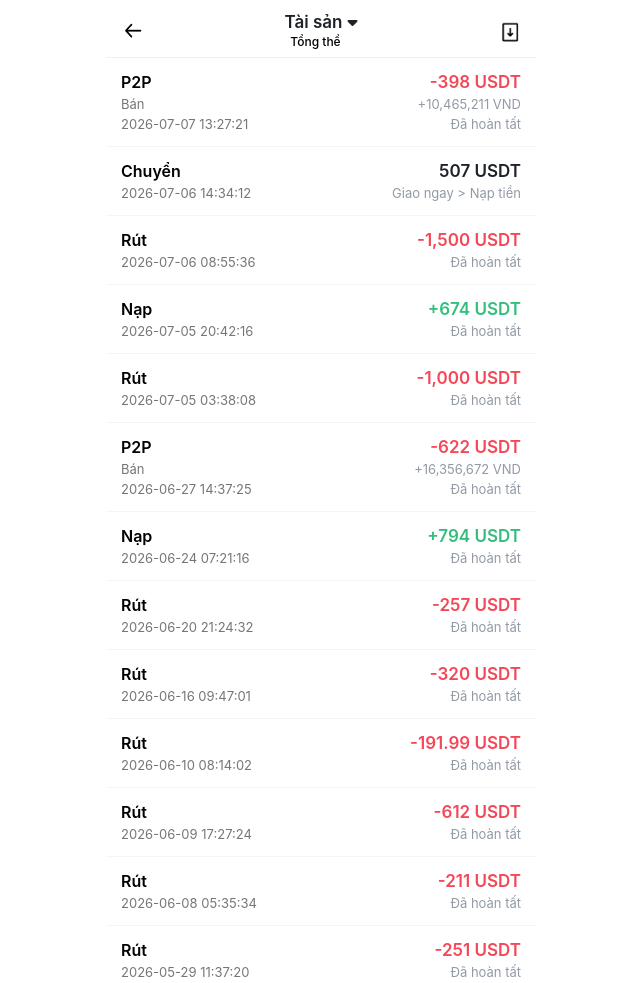
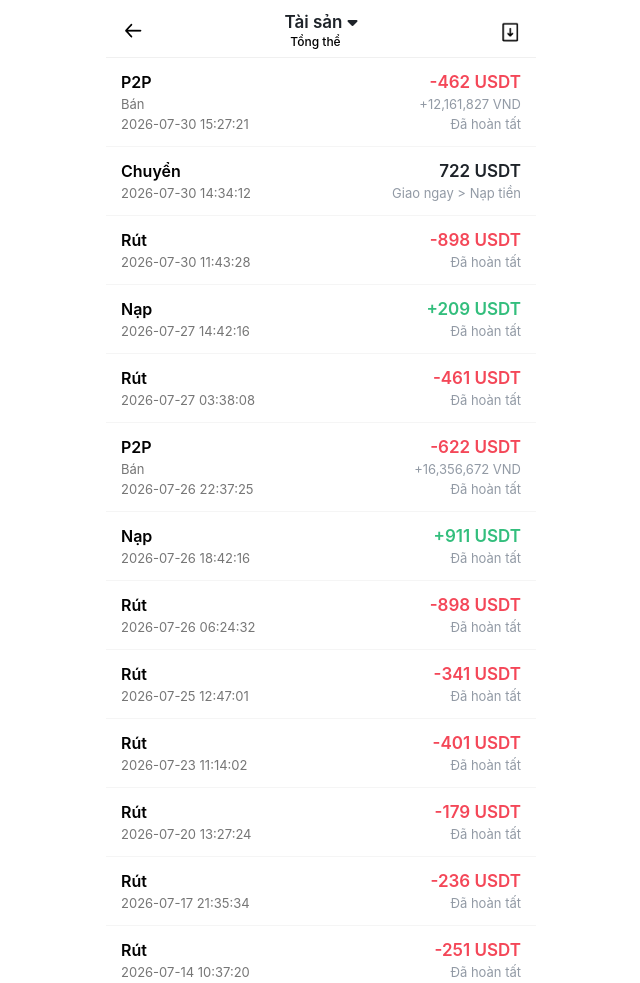
Before and after one commit to Duythang220911/binance, a React app: page assets-history.html in a window 1280 px wide. Shown: the top 983 px of the page, without its empty margins (319-959 px from the left). Built offline with nearby package versions, Linux system fonts and the light colour scheme.

Commit message:
Update assets-history.html

```diff
--- a/assets-history.html
+++ b/assets-history.html
@@ -65,11 +65,11 @@
                 <div class="item-left">
                     <div class="item-name">P2P</div>
                     <div class="item-desc">Bán</div>
-                    <div class="item-time">2026-07-07 13:27:21</div>
+                    <div class="item-time">2026-07-30 15:27:21</div>
                 </div>
                 <div class="item-right">
-                    <div class="amount sell">-398 USDT</div>
-                    <div class="fiat-amount">+10,465,211 VND</div>
+                    <div class="amount sell">-462 USDT</div>
+                    <div class="fiat-amount">+12,161,827 VND</div>
                     <div class="status-done">Đã hoàn tất</div>
                 </div>
             </div>
@@ -78,10 +78,10 @@
             <div class="transaction-item">
                 <div class="item-left">
                     <div class="item-name">Chuyển</div>
-                    <div class="item-time">2026-07-06 14:34:12</div>
+                    <div class="item-time">2026-07-30 14:34:12</div>
                 </div>
                 <div class="item-right">
-                    <div class="amount transfer">507 USDT</div>
+                    <div class="amount transfer">722 USDT</div>
                     <div class="transfer-path">Giao ngay > Nạp tiền</div>
                 </div>
             </div>
@@ -89,10 +89,10 @@
                 <div class="item-left">
                     <div class="item-name">Rút</div>
                     <!-- <div class="item-desc">Bán</div> -->
-                    <div class="item-time">2026-07-06 08:55:36</div>
+                    <div class="item-time">2026-07-30 11:43:28</div>
                 </div>
                 <div class="item-right" >
-                    <div class="amount sell">-1,500 USDT</div>
+                    <div class="amount sell">-898 USDT</div>
                     <!-- <div class="fiat-amount">+5,000,000 VND</div> -->
                     <div class="status-done">Đã hoàn tất</div>
                 </div>
@@ -103,10 +103,10 @@
                 <div class="item-left">
                     <div class="item-name">Nạp</div>
                     <!-- <div class="item-desc">Nhận tiền mã hóa</div> -->
-                    <div class="item-time">2026-07-05 20:42:16</div>
+                    <div class="item-time">2026-07-27 14:42:16</div>
                 </div>
                 <div class="item-right">
-                    <div class="amount receive">+674 USDT</div>
+                    <div class="amount receive">+209 USDT</div>
                     <div class="user-id">Đã hoàn tất</div>
                 </div>
             </div>
@@ -115,10 +115,10 @@
                 <div class="item-left">
                     <div class="item-name">Rút</div>
                     <!-- <div class="item-desc">Bán</div> -->
-                    <div class="item-time">2026-07-05 03:38:08 </div>
+                    <div class="item-time">2026-07-27 03:38:08 </div>
                 </div>
                 <div class="item-right" >
-                    <div class="amount sell">-1,000 USDT</div>
+                    <div class="amount sell">-461 USDT</div>
                     <!-- <div class="fiat-amount">+5,000,000 VND</div> -->
                     <div class="status-done">Đã hoàn tất</div>
                 </div>
@@ -128,7 +128,7 @@
                 <div class="item-left">
                     <div class="item-name">P2P</div>
                     <div class="item-desc">Bán</div>
-                    <div class="item-time">2026-06-27 14:37:25</div>
+                    <div class="item-time">2026-07-26 22:37:25</div>
                 </div>
                 <div class="item-right">
                     <div class="amount sell">-622 USDT</div>
@@ -141,10 +141,10 @@
                 <div class="item-left">
                     <div class="item-name">Nạp</div>
                     <!-- <div class="item-desc">Nhận tiền mã hóa</div> -->
-                    <div class="item-time">2026-06-24 07:21:16</div>
+                    <div class="item-time">2026-07-26 18:42:16</div>
                 </div>
                 <div class="item-right">
-                    <div class="amount receive">+794 USDT</div>
+                    <div class="amount receive">+911 USDT</div>
                     <div class="user-id">Đã hoàn tất</div>
                 </div>
             </div>
@@ -153,10 +153,10 @@
                 <div class="item-left">
                     <div class="item-name">Rút</div>
                     <!-- <div class="item-desc">Bán</div> -->
-                    <div class="item-time">2026-06-20 21:24:32 </div>
+                    <div class="item-time">2026-07-26 06:24:32 </div>
                 </div>
                 <div class="item-right" >
-                    <div class="amount sell">-257 USDT</div>
+                    <div class="amount sell">-898 USDT</div>
                     <!-- <div class="fiat-amount">+5,000,000 VND</div> -->
                     <div class="status-done">Đã hoàn tất</div>
                 </div>
@@ -166,10 +166,10 @@
                 <div class="item-left">
                     <div class="item-name">Rút</div>
                     <!-- <div class="item-desc">Bán</div> -->
-                    <div class="item-time">2026-06-16 09:47:01</div>
+                    <div class="item-time">2026-07-25 12:47:01</div>
                 </div>
                 <div class="item-right" >
-                    <div class="amount sell">-320 USDT</div>
+                    <div class="amount sell">-341 USDT</div>
                     <!-- <div class="fiat-amount">+5,000,000 VND</div> -->
                     <div class="status-done">Đã hoàn tất</div>
                 </div>
@@ -178,10 +178,10 @@
                 <div class="item-left">
                     <div class="item-name">Rút</div>
                     <!-- <div class="item-desc">Bán</div> -->
-                    <div class="item-time">2026-06-10 08:14:02</div>
+                    <div class="item-time">2026-07-23 11:14:02</div>
                 </div>
                 <div class="item-right" >
-                    <div class="amount sell">-191.99 USDT</div>
+                    <div class="amount sell">-401 USDT</div>
                     <!-- <div class="fiat-amount">+5,000,000 VND</div> -->
                     <div class="status-done">Đã hoàn tất</div>
                 </div>
@@ -190,10 +190,10 @@
                 <div class="item-left">
                     <div class="item-name">Rút</div>
                     <!-- <div class="item-desc">Bán</div> -->
-                    <div class="item-time">2026-06-09 17:27:24</div>
+                    <div class="item-time">2026-07-20 13:27:24</div>
                 </div>
                 <div class="item-right" >
-                    <div class="amount sell">-612 USDT</div>
+                    <div class="amount sell">-179 USDT</div>
                     <!-- <div class="fiat-amount">+5,000,000 VND</div> -->
                     <div class="status-done">Đã hoàn tất</div>
                 </div>
@@ -202,10 +202,10 @@
                 <div class="item-left">
                     <div class="item-name">Rút</div>
                     <!-- <div class="item-desc">Bán</div> -->
-                    <div class="item-time">2026-06-08 05:35:34</div>
+                    <div class="item-time">2026-07-17 21:35:34</div>
                 </div>
                 <div class="item-right" >
-                    <div class="amount sell">-211 USDT</div>
+                    <div class="amount sell">-236 USDT</div>
                     <!-- <div class="fiat-amount">+5,000,000 VND</div> -->
                     <div class="status-done">Đã hoàn tất</div>
                 </div>
@@ -214,7 +214,7 @@
                 <div class="item-left">
                     <div class="item-name">Rút</div>
                     <!-- <div class="item-desc">Bán</div> -->
-                    <div class="item-time">2026-05-29 11:37:20 </div>
+                    <div class="item-time">2026-07-14 10:37:20 </div>
                 </div>
                 <div class="item-right" >
                     <div class="amount sell">-251 USDT</div>
```
